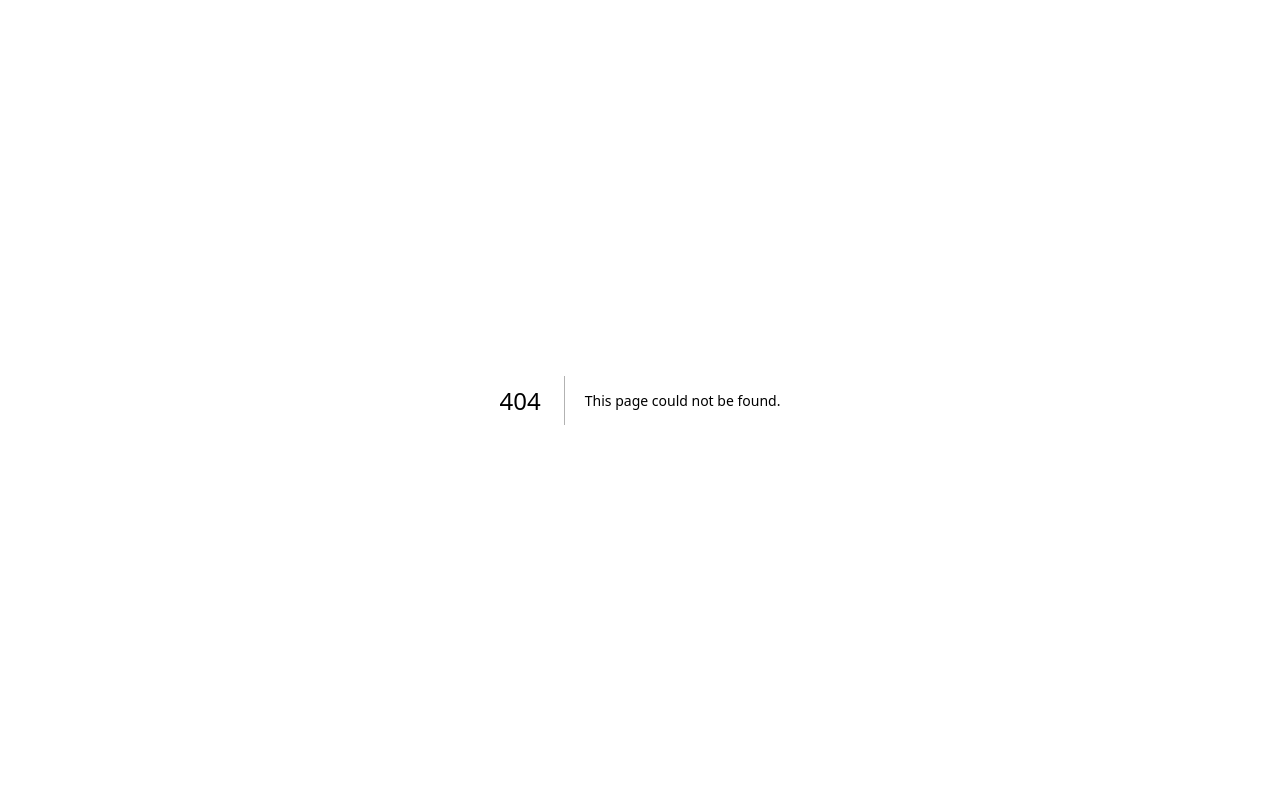
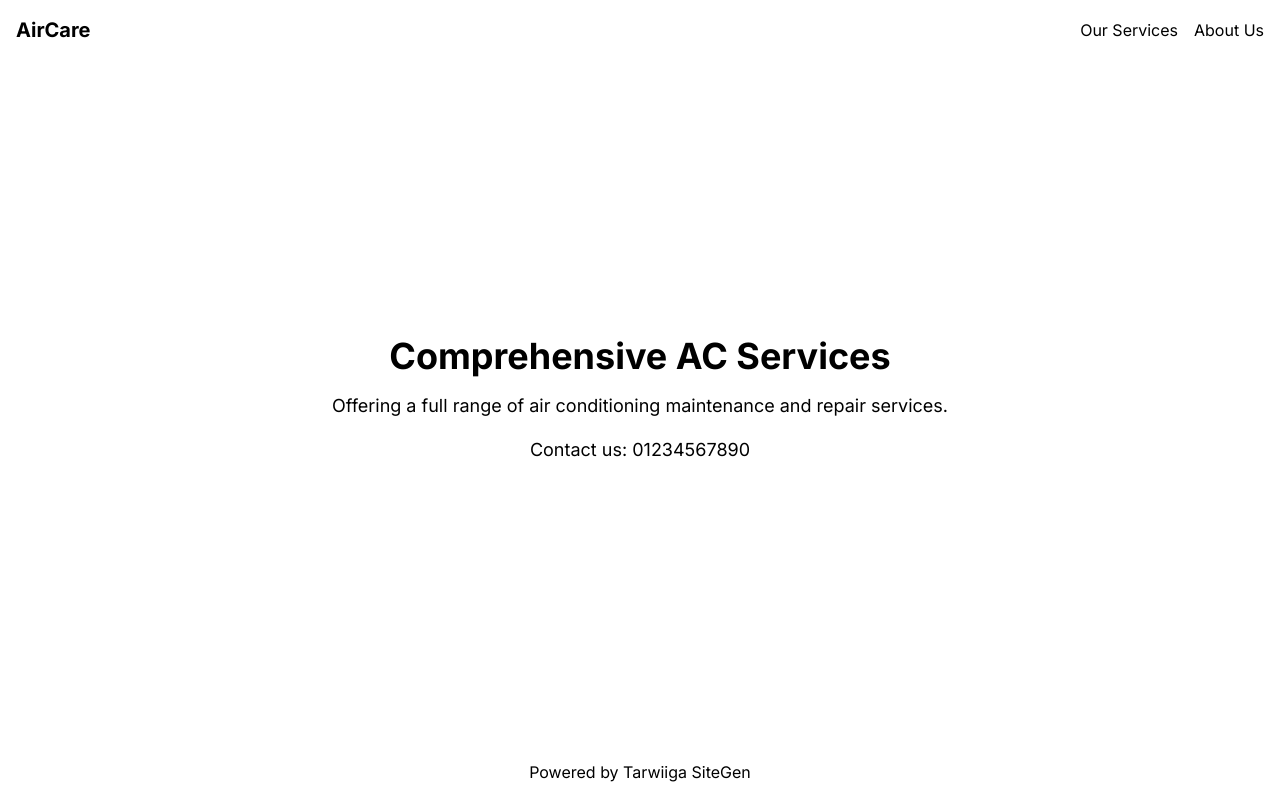
Before and after one commit to tarwiiga/tarwiiga_sites, a Next.js app: page /aircare/services in a window 1280 px wide. Before the commit this address had no page. Built offline with nearby package versions, Linux system fonts and the light colour scheme.

Commit message:
Added the project

```diff
--- /dev/null
+++ b/src/app/aircare/about/page.tsx
@@ -0,0 +1,14 @@
+import Header from "@/elements/Header";
+import Hero from "@/elements/Hero";
+import Footer from "@/elements/Footer";
+import {home_page, page1, page2} from "../data";
+
+export default function Home() {
+  return (
+      <div>
+          <Header page={page2} home_page={home_page} page1={page1} page2={page2}/>
+          <Hero page={page2}/>
+          <Footer page={page2}/>
+      </div>
+  );
+}
--- /dev/null
+++ b/src/app/aircare/data.ts
@@ -0,0 +1,38 @@
+
+    import { PageType } from "@/utils/types";
+
+    export const page1: PageType = {
+        logoText: "AirCare",
+        title: "Our Services",
+        link: "/aircare/services",
+        headline: "Comprehensive AC Services",
+        description: "Offering a full range of air conditioning maintenance and repair services.",
+        phone_number: "01234567890",
+        bgColor: "#f0f8ff",
+        textColor: "#000000",
+        pages: [],
+    }
+
+    export const page2: PageType = {
+        logoText: "AirCare",
+        title: "About Us",
+        link: "/aircare/about",
+        headline: "About AirCare",
+        description: "Learn more about our experienced team and commitment to customer satisfaction.",
+        phone_number: "01234567890",
+        bgColor: "#f0f8ff",
+        textColor: "#000000",
+        pages: [],
+    }
+
+    export const home_page: PageType = {
+        logoText: "AirCare",
+        title: "Home",
+        link: "/aircare",
+        headline: "Welcome to AirCare",
+        description: "Expert Air Conditioning Maintenance and Repair Services",
+        phone_number: "01234567890",
+        bgColor: "#f0f8ff",
+        textColor: "#000000",
+        pages: [page1, page2],
+    }
--- /dev/null
+++ b/src/app/aircare/page.tsx
@@ -0,0 +1,14 @@
+import Header from "@/elements/Header";
+import Hero from "@/elements/Hero";
+import Footer from "@/elements/Footer";
+import {home_page, page1, page2} from "./data";
+
+export default function Home() {
+    return (
+        <div>
+            <Header page={home_page} home_page={home_page} page1={page1} page2={page2}/>
+            <Hero page={home_page}/>
+            <Footer page={home_page}/>
+        </div>
+    );
+}
--- /dev/null
+++ b/src/app/aircare/services/page.tsx
@@ -0,0 +1,14 @@
+import Header from "@/elements/Header";
+import Hero from "@/elements/Hero";
+import Footer from "@/elements/Footer";
+import {home_page, page1, page2} from "../data";
+
+export default function Home() {
+  return (
+      <div>
+          <Header page={page1} home_page={home_page} page1={page1} page2={page2}/>
+          <Hero page={page1}/>
+          <Footer page={page1}/>
+      </div>
+  );
+}
```
